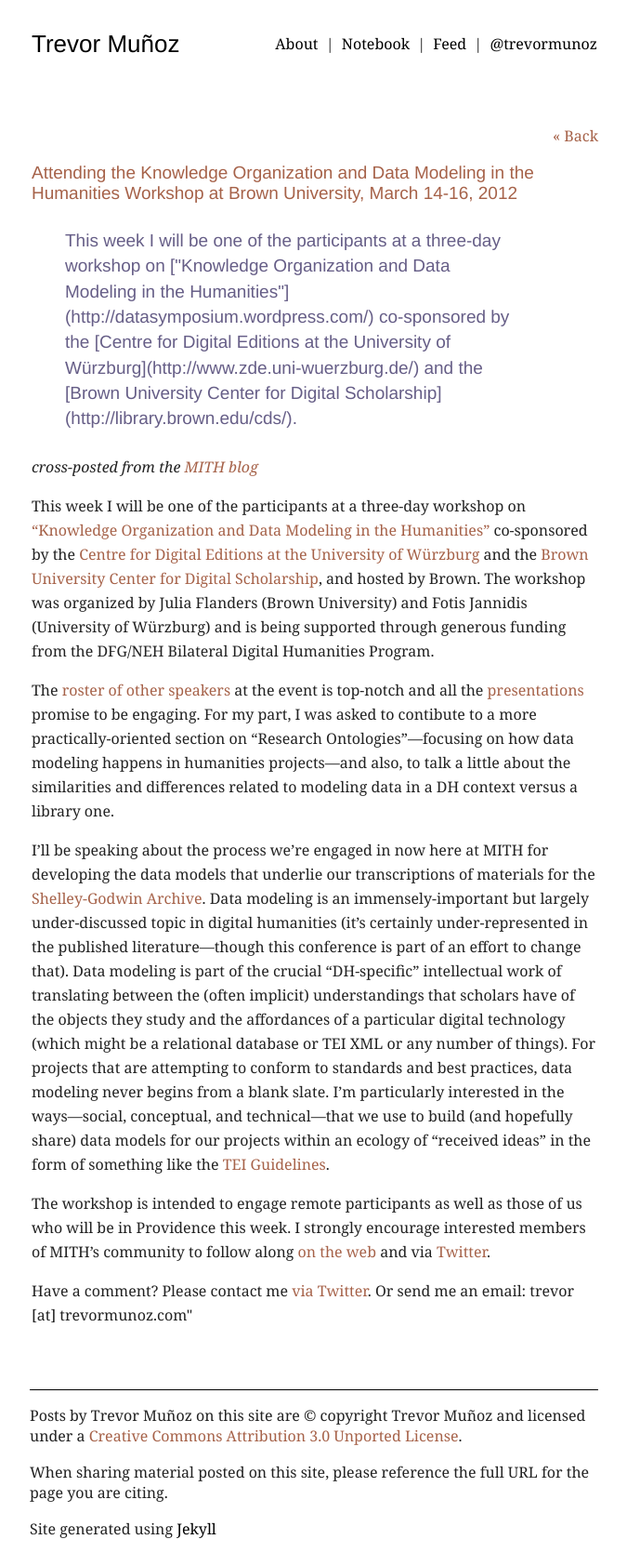
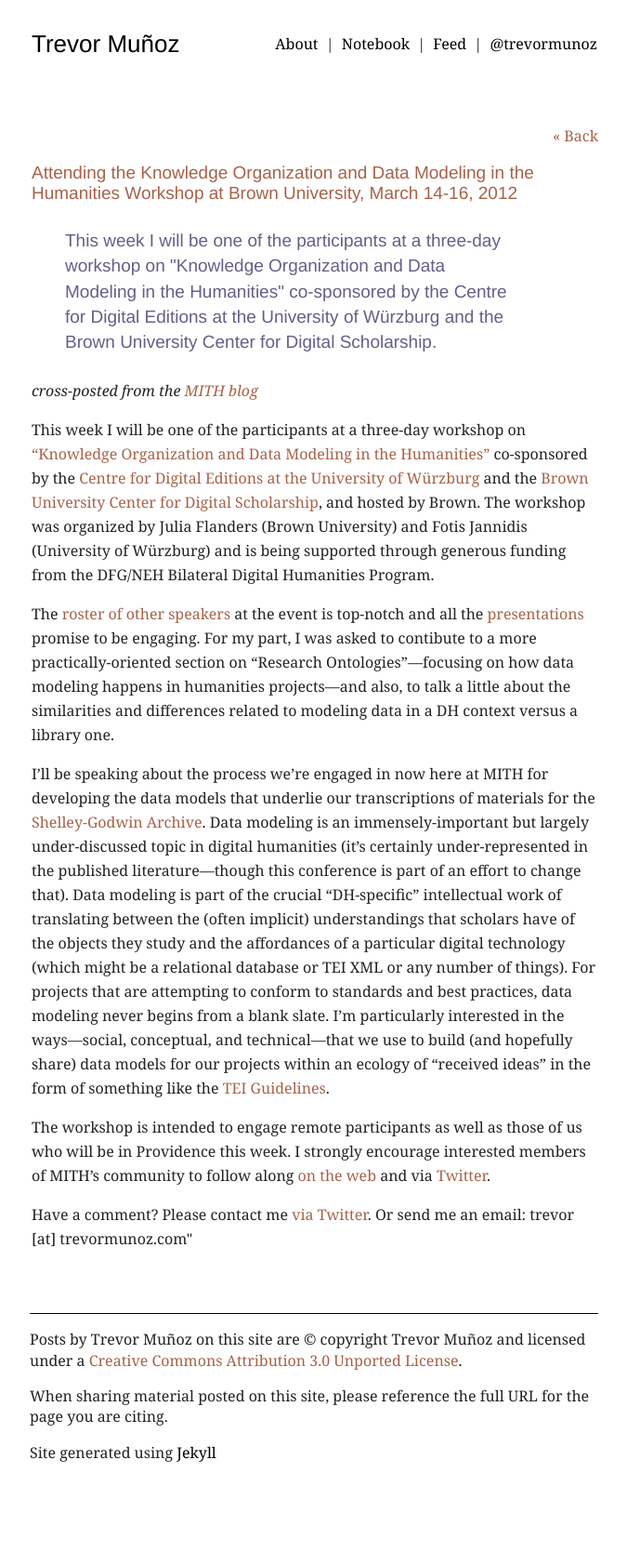
Before and after one commit to trevormunoz/calling-card, a Jekyll site: the page built from notebook/_posts/2012-03-12-attending-knowledge-organization-and-data-modeling-in-the-humanities-workshop.markdown, in a window 1280 px wide. Shown: the whole page at 93% size, without its empty margins (302-977 px from the left). Built offline with Jekyll 4.4.1, drawn with Linux system fonts in a browser that asks for light colours; nearby versions of some CDN libraries; Markdown is read by kramdown in place of the engine named in the settings; after the commit the page ends 1602 px from its top, so only the background shows below that; some of the changed lines change nothing that is shown.

Commit message:
Fixing the lede formatting

```diff
--- a/notebook/_posts/2012-03-12-attending-knowledge-organization-and-data-modeling-in-the-humanities-workshop.markdown
+++ b/notebook/_posts/2012-03-12-attending-knowledge-organization-and-data-modeling-in-the-humanities-workshop.markdown
@@ -1,7 +1,7 @@
 ---
 layout: post
 title: Attending the Knowledge Organization and Data Modeling in the Humanities Workshop at Brown University, March 14-16, 2012
-lede: This week I will be one of the participants at a three-day workshop on ["Knowledge Organization and Data Modeling in the Humanities"](http://datasymposium.wordpress.com/) co-sponsored by the [Centre for Digital Editions at the University of Würzburg](http://www.zde.uni-wuerzburg.de/) and the [Brown University Center for Digital Scholarship](http://library.brown.edu/cds/).
+lede: This week I will be one of the participants at a three-day workshop on "Knowledge Organization and Data Modeling in the Humanities" co-sponsored by the Centre for Digital Editions at the University of Würzburg and the Brown University Center for Digital Scholarship.
 ---
 *cross-posted from the [MITH blog](http://mith.umd.edu/mith-associate-director-participating-in-knowledge-organization-and-data-modeling-in-the-humanities-workshop/)*
 
```
